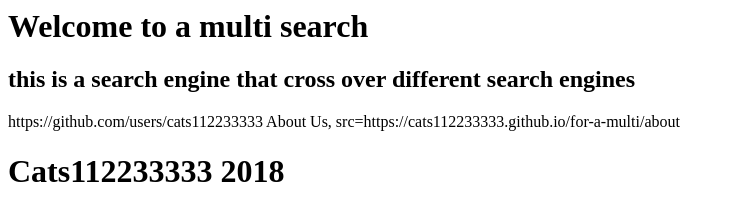
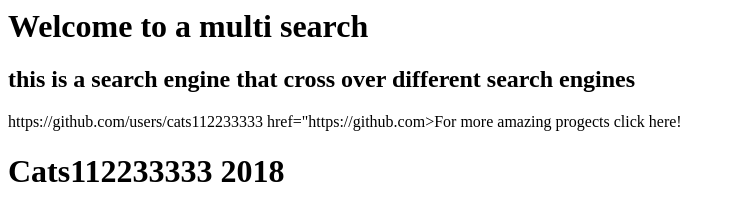
Before and after one commit to cats112233333/for-a-multi, a plain HTML site: page index.html in a window 1280 px wide. Shown: the whole page, without its empty margins (0-735 px from the left). Drawn offline with Linux system fonts and the light colour scheme.

Commit message:
Update index.html

```diff
--- a/index.html
+++ b/index.html
@@ -26,7 +26,7 @@
   })();
 </script>
 <gcse:search></gcse:search>
-  <a>About Us, src=https://cats112233333.github.io/for-a-multi/about</a>
+  <a> href="https://github.com>For more amazing progects click here!</a>
   <h1>Cats112233333 2018</h1>
 </body>
 </html>
```
